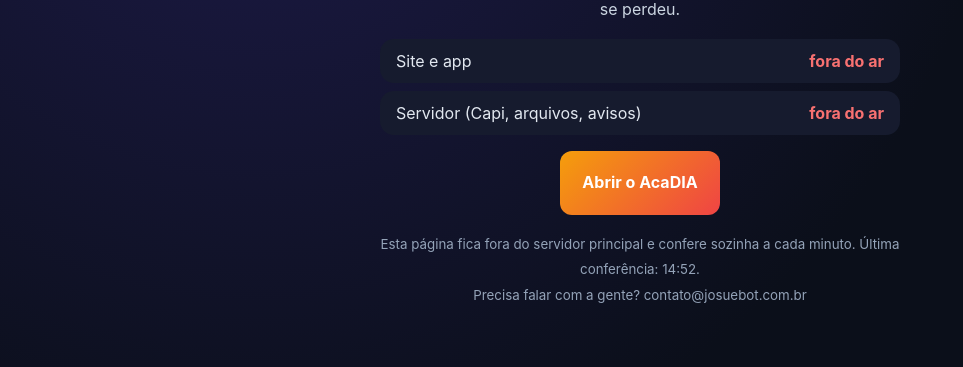
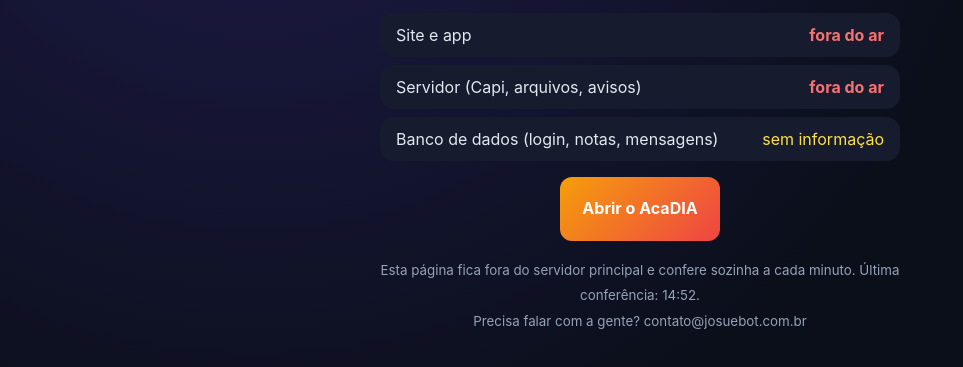
Before and after one commit to josuemarques66-tech/acadia-status, a plain HTML site: page index.html in a window 1280 px wide. Shown: the part 331-698 px from the top of the page, without its empty margins (0-963 px from the left). Drawn offline with Linux system fonts and the light colour scheme; no server answers.

Commit message:
Update index.html

```diff
--- a/index.html
+++ b/index.html
@@ -31,6 +31,7 @@
     <p id="resumo" role="status">Conferindo…</p>
     <div class="item"><span>Site e app</span><span id="s-site" class="testando">conferindo</span></div>
     <div class="item"><span>Servidor (Capi, arquivos, avisos)</span><span id="s-api" class="testando">conferindo</span></div>
+    <div class="item"><span>Banco de dados (login, notas, mensagens)</span><span id="s-banco" class="testando">conferindo</span></div>
     <p><a class="button" href="https://acadia.josuebot.com.br/">Abrir o AcaDIA</a></p>
     <p><small>Esta página fica fora do servidor principal e confere sozinha a cada minuto. Última conferência: <span id="hora">—</span>.<br>
       Precisa falar com a gente? contato@josuebot.com.br</small></p>
@@ -40,16 +41,25 @@
       const SITE = 'https://acadia.josuebot.com.br';
       const marcar = (id, ok, texto) => { const el = document.getElementById(id); el.className = ok ? 'ok' : 'falha'; el.textContent = texto; };
       const tempo = ms => new Promise((_, rej) => setTimeout(() => rej(new Error('tempo')), ms));
+      const MODOS = { manutencao: 'Em manutenção programada. Volte em alguns minutos.', instabilidade: 'Estamos com instabilidade. Já estamos vendo.', 'alto-acesso': 'Muitos acessos agora. Pode demorar um pouco.' };
       async function conferir() {
-        let site = false; let api = false;
+        let site = false; let api = false; let banco = null; let modo = 'off';
         try { await Promise.race([fetch(`${SITE}/robots.txt?status=${Date.now()}`, { mode: 'no-cors', cache: 'no-store' }), tempo(8000)]); site = true; } catch {}
         try {
-          // /api/push/key responde sem login: mostra se o servidor (Worker) está de pé.
-          await Promise.race([fetch(`${SITE}/api/push/key?status=${Date.now()}`, { mode: 'no-cors', cache: 'no-store' }), tempo(8000)]); api = true;
-        } catch {}
+          // /api/health responde sem login: servidor de pé, banco respondendo e modo de manutenção.
+          const r = await Promise.race([fetch(`${SITE}/api/health`, { cache: 'no-store' }), tempo(8000)]);
+          const j = await r.json();
+          api = j.servidor === true; banco = j.banco === true; modo = j.modo || 'off';
+        } catch {
+          // Plano B (servidor antigo ou bloqueio de leitura): só confere se respondeu.
+          try { await Promise.race([fetch(`${SITE}/api/push/key?status=${Date.now()}`, { mode: 'no-cors', cache: 'no-store' }), tempo(8000)]); api = true; } catch {}
+        }
         marcar('s-site', site, site ? 'funcionando' : 'fora do ar');
         marcar('s-api', api, api ? 'funcionando' : 'fora do ar');
-        document.getElementById('resumo').textContent = site && api ? 'Tudo funcionando.' : !navigator.onLine ? 'Você está sem internet.' : 'Estamos com instabilidade. Já estamos vendo. Nada que você fez se perdeu.';
+        if (banco === null) { const el = document.getElementById('s-banco'); el.className = 'testando'; el.textContent = 'sem informação'; }
+        else marcar('s-banco', banco, banco ? 'funcionando' : 'com problema');
+        document.getElementById('resumo').textContent = !navigator.onLine ? 'Você está sem internet.'
+          : MODOS[modo] || (site && api && banco !== false ? 'Tudo funcionando.' : 'Estamos com instabilidade. Já estamos vendo. Nada que você fez se perdeu.');
         document.getElementById('hora').textContent = new Date().toLocaleTimeString('pt-BR', { hour: '2-digit', minute: '2-digit' });
       }
       conferir(); setInterval(conferir, 60000);
```
